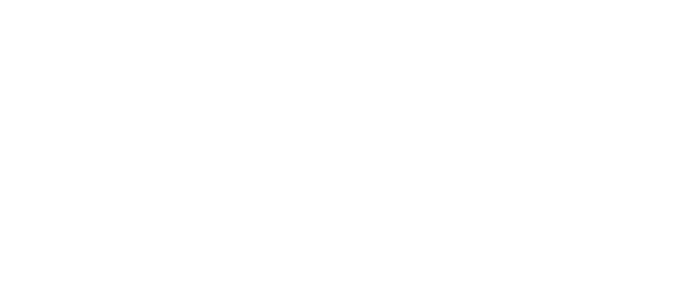
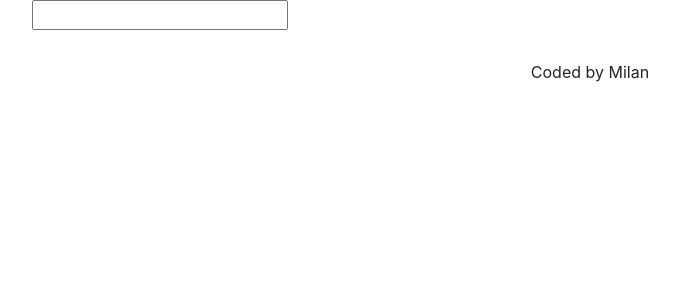
Before and after one commit to milanartis21/dictionary-project-react, a React (Create React App) app: page / in a window 1280 px wide. Shown: the top 300 px of the page, without its empty margins (50-729 px from the left). Built offline with nearby package versions, Linux system fonts and the light colour scheme; a small style sheet from the web is missing.

Commit message:
Added function search to be able search for the value keyword

```diff
--- a/src/App.css
+++ b/src/App.css
@@ -0,0 +1,4 @@
+.App-footer {
+  text-align: center;
+  margin: 30px 0;
+}
--- a/src/App.js
+++ b/src/App.js
@@ -1,13 +1,22 @@
 import './App.css';
+import Dictionary from "./Dictionary"
 
-function App() {
+export default function App() {
   return (
     <div className="App">
-      <header>
+      <div className="container">
+      <header className="App-header">
+
 
       </header>
+      <main>
+        <Dictionary />
+      </main>
+      <footer className="App-footer">
+Coded  by Milan
+</footer>
+
+    </div>
     </div>
   );
 }
-
-export default App;
--- /dev/null
+++ b/src/Dictionary.js
@@ -0,0 +1,19 @@
+import React, {useState} from "react";
+import "./Dictionary.css";
+
+export default function Dictionary() {
+    let [keyword, setKeyword] = useState(" ");
+
+    function search(event) {
+        event.preventDefault();
+        alert (`Searching for ${keyword} definition`);
+    }
+    function handleKeywordChange(event) {
+        setKeyword(event.target.value);
+    }
+    return  <div className="Dictionary">
+        <form onSubmit={search}>
+            <input type="search" onChange={handleKeywordChange}/>
+            </form>
+    </div>;
+}
--- a/src/index.js
+++ b/src/index.js
@@ -11,7 +11,5 @@
   </React.StrictMode>
 );
 
-// If you want to start measuring performance in your app, pass a function
-// to log results (for example: reportWebVitals(console.log))
-// or send to an analytics endpoint. Learn more: https://bit.ly/CRA-vitals
+
 reportWebVitals();
```
Also changed, not shown: src/Dictionary.css (added), src/logo.svg (deleted).
